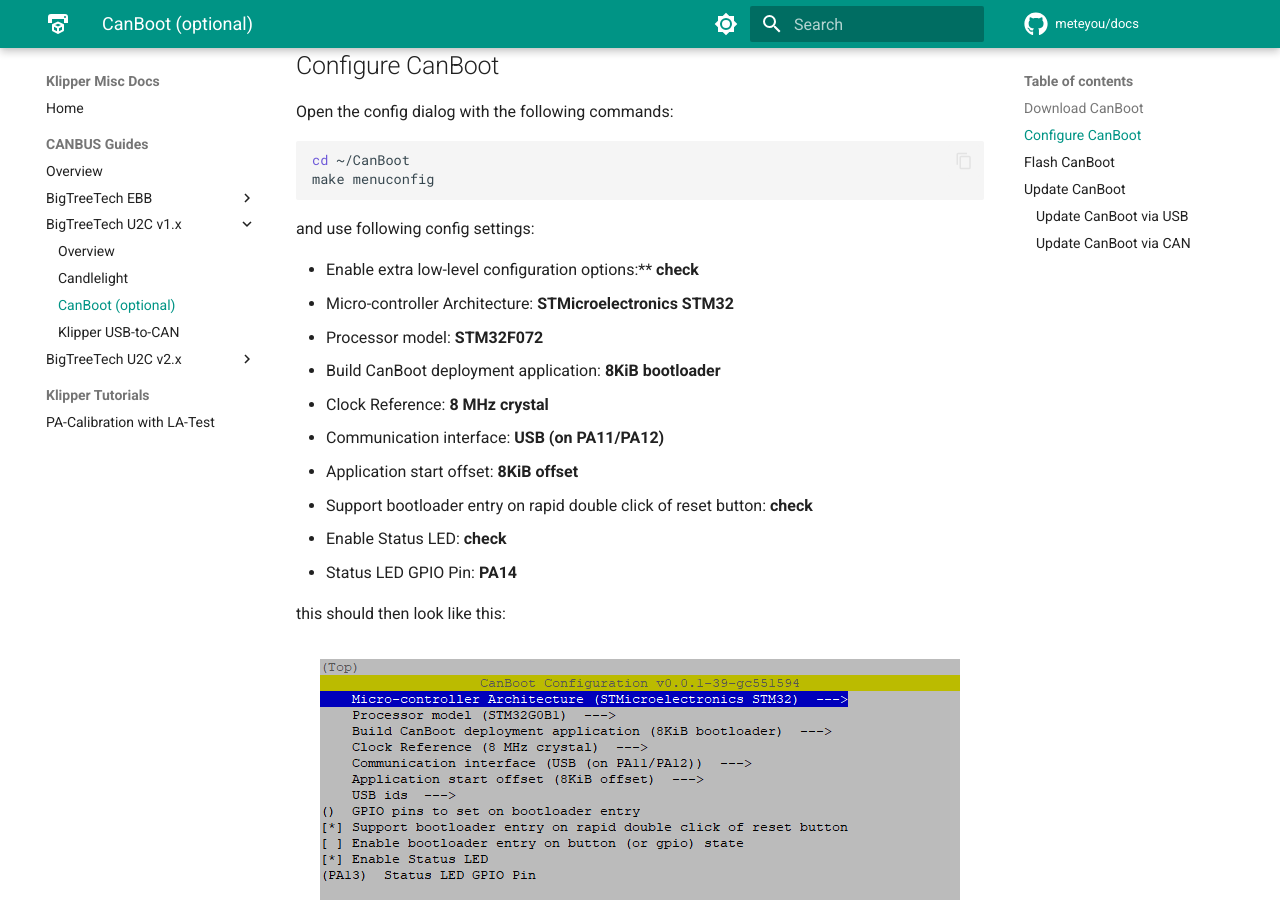
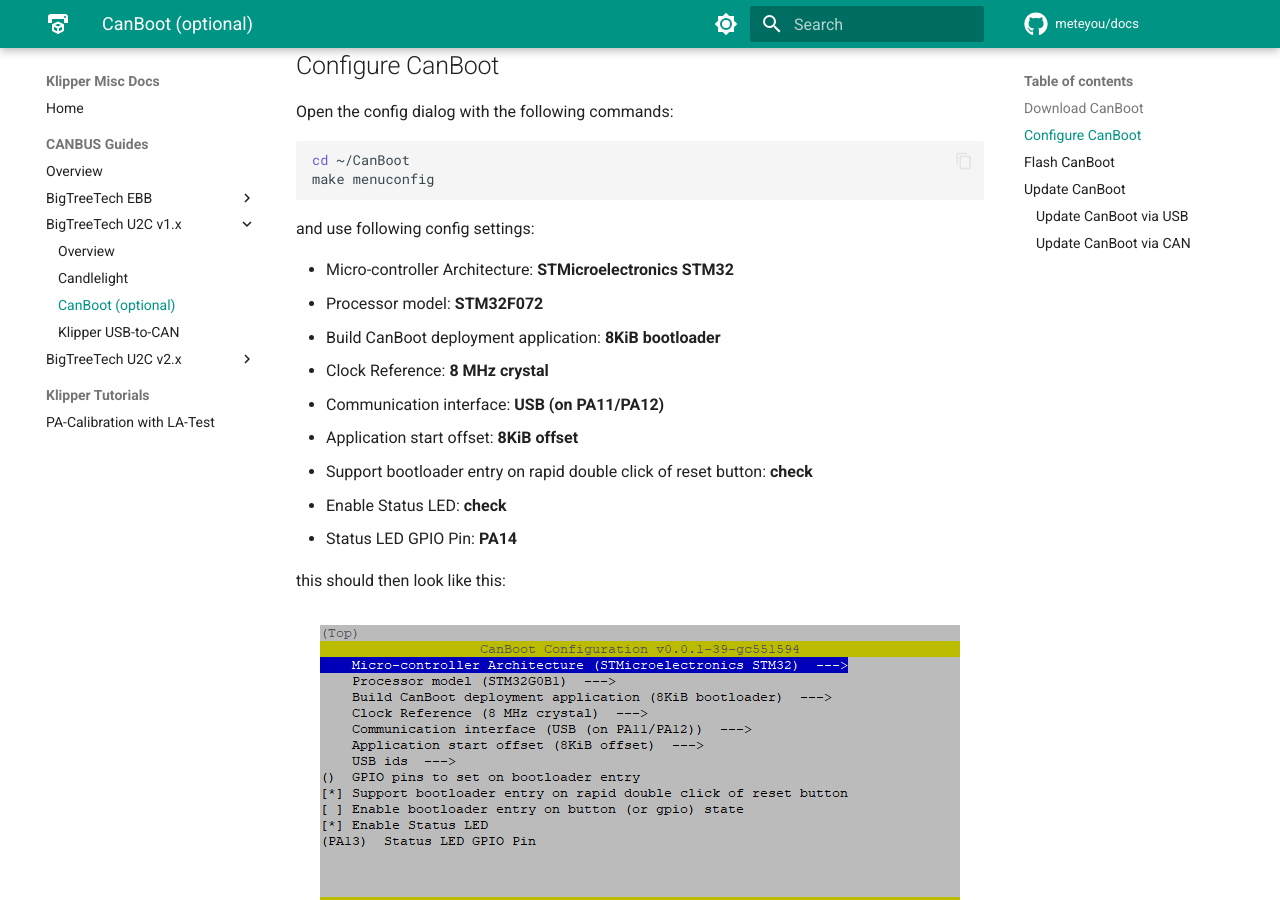
Before and after one commit to meteyou/docs, an MkDocs documentation site: the page built from docs/btt-u2c-v1.x/canboot.md, in a window 1280 px wide and 900 px high, scrolled down 789 px. Built offline with MkDocs 1.6.1 and Material for MkDocs 9.7.7, drawn with Linux system fonts in a browser that asks for light colours; comment, search, counter and statistics services are not loaded.

Commit message:
docs: remove "enable extra low level config" in canboot config for U2C v1.x
Signed-off-by: Stefan Dej <meteyou@gmail.com>

````diff
--- a/docs/btt-u2c-v1.x/canboot.md
+++ b/docs/btt-u2c-v1.x/canboot.md
@@ -33,7 +33,6 @@
 ```
 and use following config settings:
 
-- Enable extra low-level configuration options:** **check**
 - Micro-controller Architecture: **STMicroelectronics STM32**
 - Processor model: **STM32F072**
 - Build CanBoot deployment application: **8KiB bootloader**
--- a/mkdocs.yml
+++ b/mkdocs.yml
@@ -54,6 +54,7 @@
     - BigTreeTech U2C v2.x:
       - Overview: btt-u2c-v2.x/index.md
       - Candlelight: btt-u2c-v2.x/candlelight.md
+      - CanBoot (optional): btt-u2c-v2.x/canboot.md
   - Klipper Tutorials:
     - PA-Calibration with LA-Test: pa-calibration-la-test/index.md
 
````
